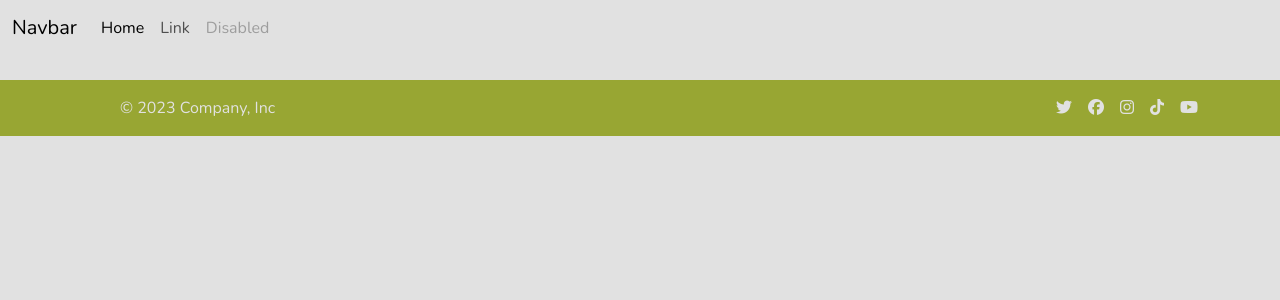
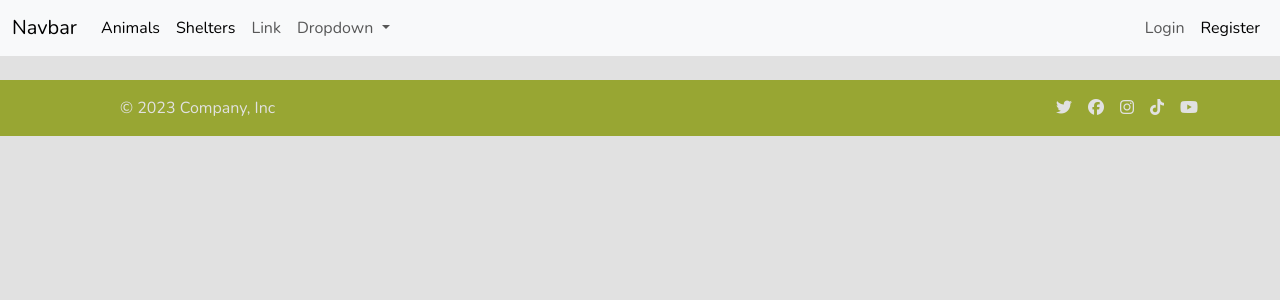
Before and after one commit to AboutSelphy/Fullstack-GR3, a PHP site: page /index.php in a window 1280 px wide. Shown: the top 300 px of the page. Run offline with PHP 8.4, Linux system fonts and the light colour scheme; some libraries are stand-ins or nearby versions; some web fonts are replaced.

Commit message:
feat navbar try

```diff
--- a/components/navbar.php
+++ b/components/navbar.php
@@ -1,4 +1,6 @@
-<nav class="navbar navbar-expand-lg">
+
+
+<nav class="navbar navbar-expand-lg bg-body-tertiary">
   <div class="container-fluid">
     <a class="navbar-brand" href="#">Navbar</a>
     <button class="navbar-toggler" type="button" data-bs-toggle="collapse" data-bs-target="#navbarSupportedContent" aria-controls="navbarSupportedContent" aria-expanded="false" aria-label="Toggle navigation">
@@ -7,13 +9,32 @@
     <div class="collapse navbar-collapse" id="navbarSupportedContent">
       <ul class="navbar-nav me-auto mb-2 mb-lg-0">
         <li class="nav-item">
-          <a class="nav-link active" aria-current="page" href="#">Home</a>
+            <a class="nav-link active" aria-current="page" href="/FullStack-GR3/pages/animals/animals.php">Animals</a>
+        </li>
+        <li class="nav-item">
+            <a class="nav-link active" aria-current="page" href="/FullStack-GR3/pages/shelters/shelters.php">Shelters</a>
         </li>
         <li class="nav-item">
           <a class="nav-link" href="#">Link</a>
         </li>
+        <li class="nav-item dropdown">
+          <a class="nav-link dropdown-toggle" href="#" role="button" data-bs-toggle="dropdown" aria-expanded="false">
+            Dropdown
+          </a>
+          <!-- <ul class="dropdown-menu">
+            <li><a class="dropdown-item" href="#">Action</a></li>
+            <li><a class="dropdown-item" href="#">Another action</a></li>
+            <li><hr class="dropdown-divider"></li>
+            <li><a class="dropdown-item" href="#">Something else here</a></li>
+          </ul> -->
+        </li>
+      </ul>
+      <ul class="navbar-nav  mb-2 mb-lg-0">
         <li class="nav-item">
-          <a class="nav-link disabled" aria-disabled="true">Disabled</a>
+          <a class="nav-link" aria-current="page" href="/FullStack-GR3/pages/login/login.php">Login</a>
+        </li>
+        <li class="nav-item">
+            <a class="nav-link active" aria-current="page" href="/FullStack-GR3/pages/users/create.php">Register</a>
         </li>
       </ul>
     </div>
```
